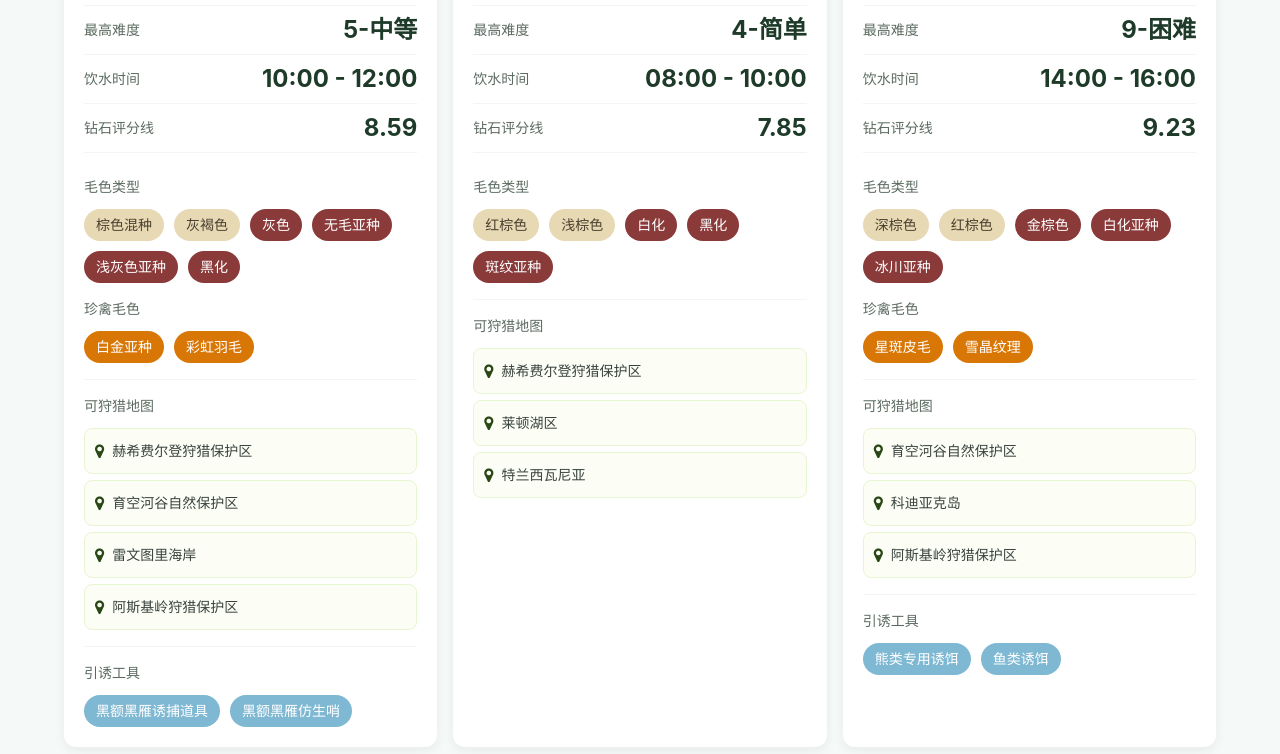
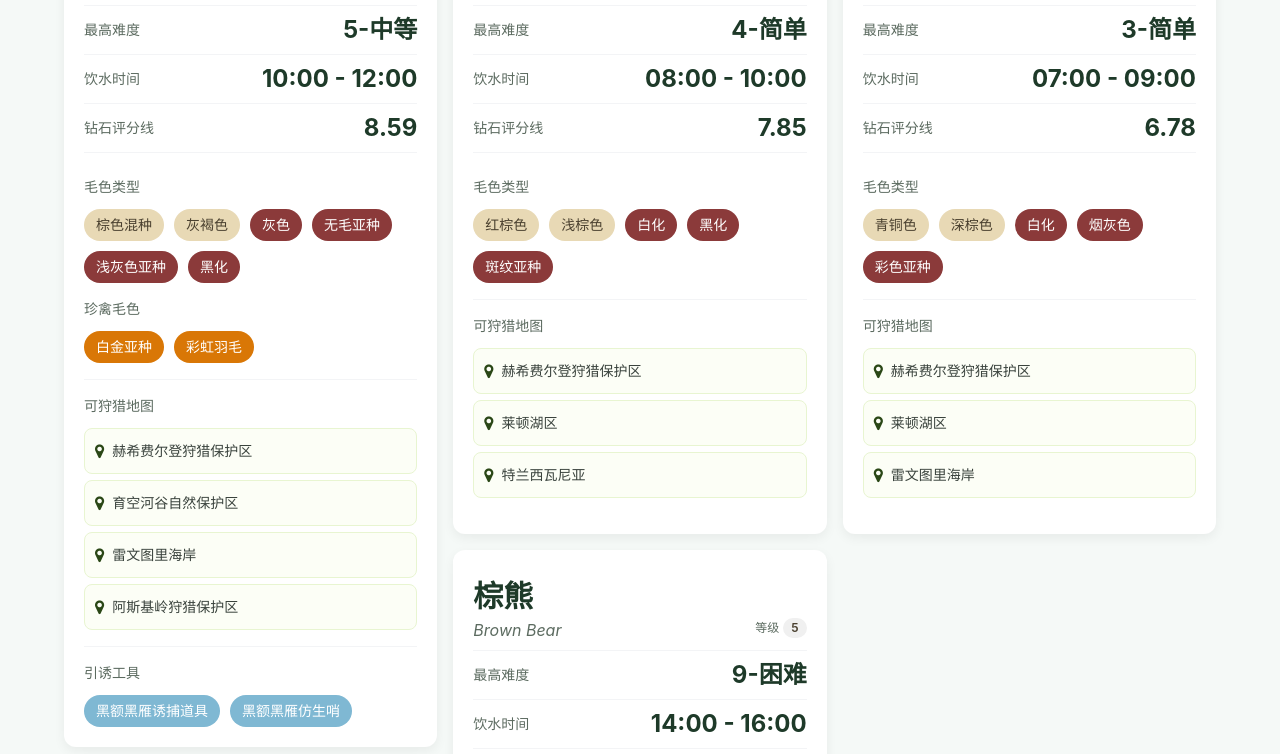
Before and after one commit to fankent/cotw-helper, a plain HTML site: page index.html in a window 1280 px wide. Shown: the part 189-943 px from the top of the page. Drawn offline with nearby package versions, Linux system fonts and the light colour scheme.

Commit message:
update layout

```diff
--- a/index.html
+++ b/index.html
@@ -61,11 +61,13 @@
       /* 搜索框 */
       .search-input { @apply w-full px-4 py-2.5 rounded-lg border border-gray-200 bg-white focus:outline-none focus:ring-2 focus:ring-primary/20 focus:border-primary transition-all; }
 
-      /* 瀑布流 */
-      .masonry-grid { @apply grid grid-cols-1 md:grid-cols-2 lg:grid-cols-3 gap-4; }
+      /* 瀑布流 - 核心修改 */
+      .masonry-container { @apply relative; }
+      .masonry-columns { @apply columns-1 md:columns-2 lg:columns-3 gap-4; }
+      .masonry-item { @apply break-inside-avoid mb-4; }
 
       /* 骨架屏 */
-      .skeleton-card { @apply bg-white rounded-xl p-5 shadow-skeleton animate-pulse; }
+      .skeleton-card { @apply bg-white rounded-xl p-5 shadow-skeleton animate-pulse w-full; }
       .skeleton-text { @apply bg-gray-100 rounded h-6 mb-2; }
       .skeleton-text-lg { @apply bg-gray-100 rounded h-8 mb-3; }
       .skeleton-tag { @apply bg-gray-100 rounded-full h-7 w-24 mr-2; }
@@ -105,9 +107,11 @@
             <span>数据加载失败，请刷新重试</span>
         </div>
 
-        <!-- 动物列表瀑布流容器 -->
-        <div id="animalList" class="masonry-grid mb-6">
+        <!-- 动物列表瀑布流容器 - 核心修改 -->
+        <div id="animalList" class="masonry-container">
+            <div class="masonry-columns">
                 <!-- 动态渲染区域 -->
+            </div>
         </div>
 
         <!-- 分页控件 -->
@@ -196,11 +200,12 @@
 
         // 渲染骨架屏
         const renderSkeleton = (count = 9) => {
-            const container = document.getElementById('animalList')
+            const container = document.querySelector('.masonry-columns')
             let skeletonHTML = ''
 
             for (let i = 0; i < count; i++) {
                 skeletonHTML += `
+          <div class="masonry-item">
             <div class="skeleton-card">
               <div class="skeleton-text-lg w-1/2 mb-4"></div>
               <div class="skeleton-text w-full mb-2"></div>
@@ -227,6 +232,7 @@
                 <div class="skeleton-tag"></div>
               </div>
             </div>
+          </div>
         `
             }
 
@@ -235,7 +241,7 @@
 
         // 渲染动物卡片
         const renderAnimalCards = () => {
-            const container = document.getElementById('animalList')
+            const container = document.querySelector('.masonry-columns')
             container.innerHTML = ''
 
             // 计算分页数据
@@ -307,8 +313,9 @@
           `
                 }
 
-                // 完整卡片HTML
+                // 完整卡片HTML - 增加了masonry-item容器
                 const cardHTML = `
+          <div class="masonry-item">
             <div class="card-base">
               <div class="info-row pb-4 border-b border-gray-100">
                 <div>
@@ -357,6 +364,7 @@
 
               <!-- 引诱工具模块 -->
               ${lureModuleHTML}
+            </div>
           </div>
         `
 
@@ -506,9 +514,9 @@
         }
         const hidePagination = () => showPagination(false)
 
-        // 页面初始化
-        const initPage = async () => {
-            // 初始加载数据
+        // 初始化
+        const init = async () => {
+            renderSkeleton()
             await fetchAnimalData()
             renderAnimalCards()
             initSearch()
@@ -516,8 +524,8 @@
             initBackToTop()
         }
 
-        // 启动页面
-        initPage();
+        // 页面加载完成后初始化
+        document.addEventListener('DOMContentLoaded', init)
     </script>
 </body>
 
```
Lines whose indentation alone changed are shown as unchanged.
